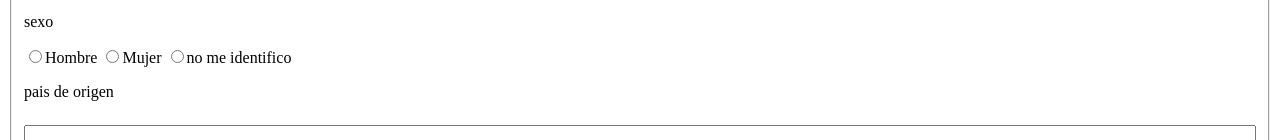
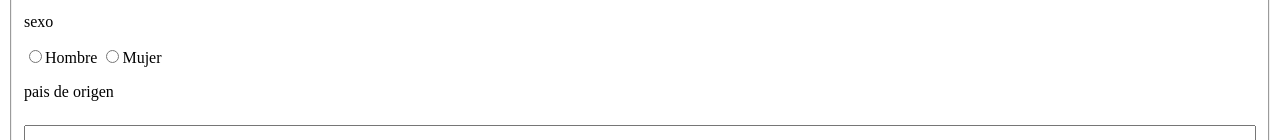
Before and after one commit to teljoa/teljoa.github.io, a plain HTML site: page formulario.html in a window 1280 px wide. Shown: the part 316-456 px from the top of the page. Drawn offline with Linux system fonts and the light colour scheme.

Commit message:
Update formulario.html

```diff
--- a/formulario.html
+++ b/formulario.html
@@ -29,7 +29,6 @@
                 <p>sexo</p>
                 <input type="radio" value="h">Hombre
                 <input type="radio" value="m">Mujer
-                <input type="radio" value="m">no me identifico
                 <p>pais de origen</p>
                 <input type="text">
             </fieldset>
```
